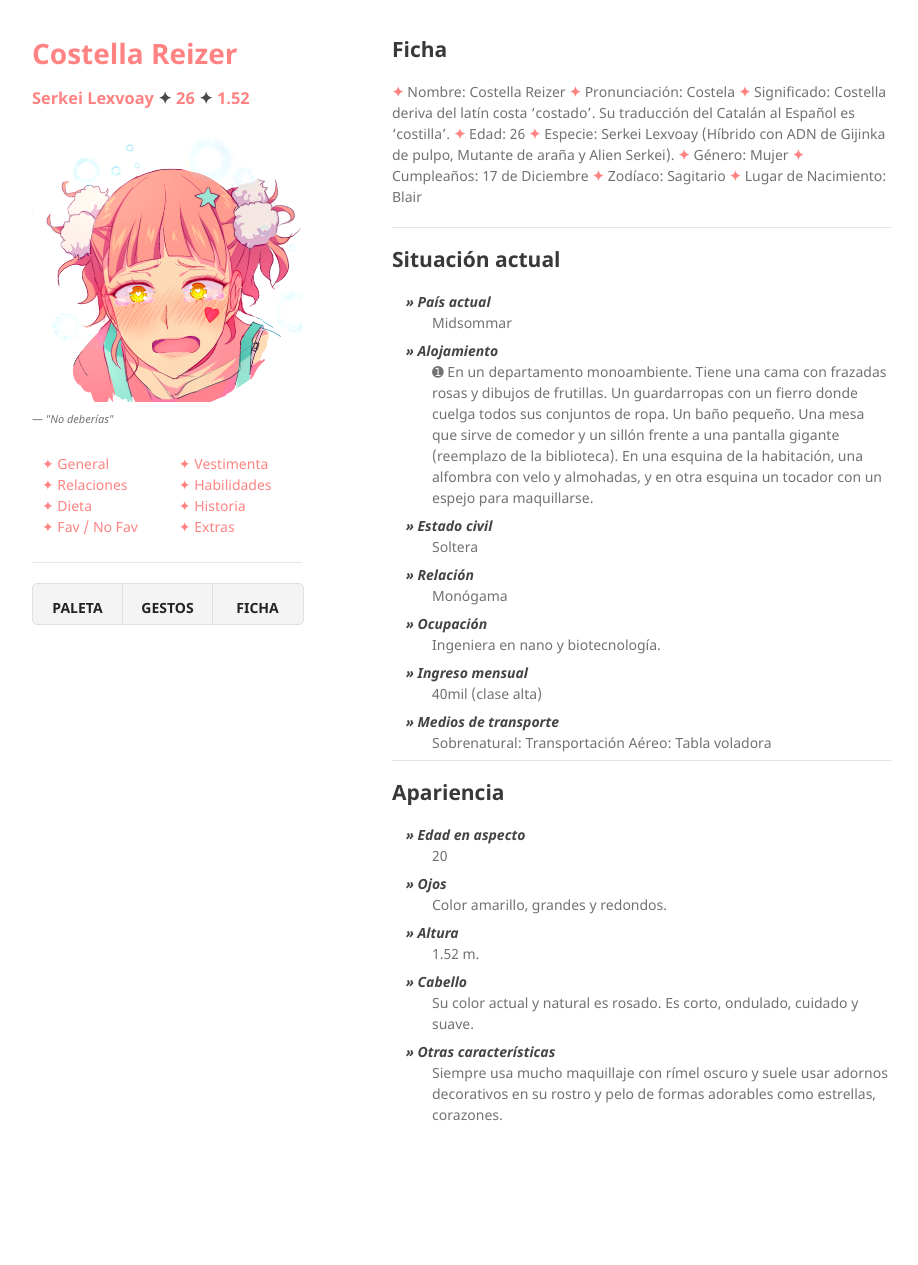
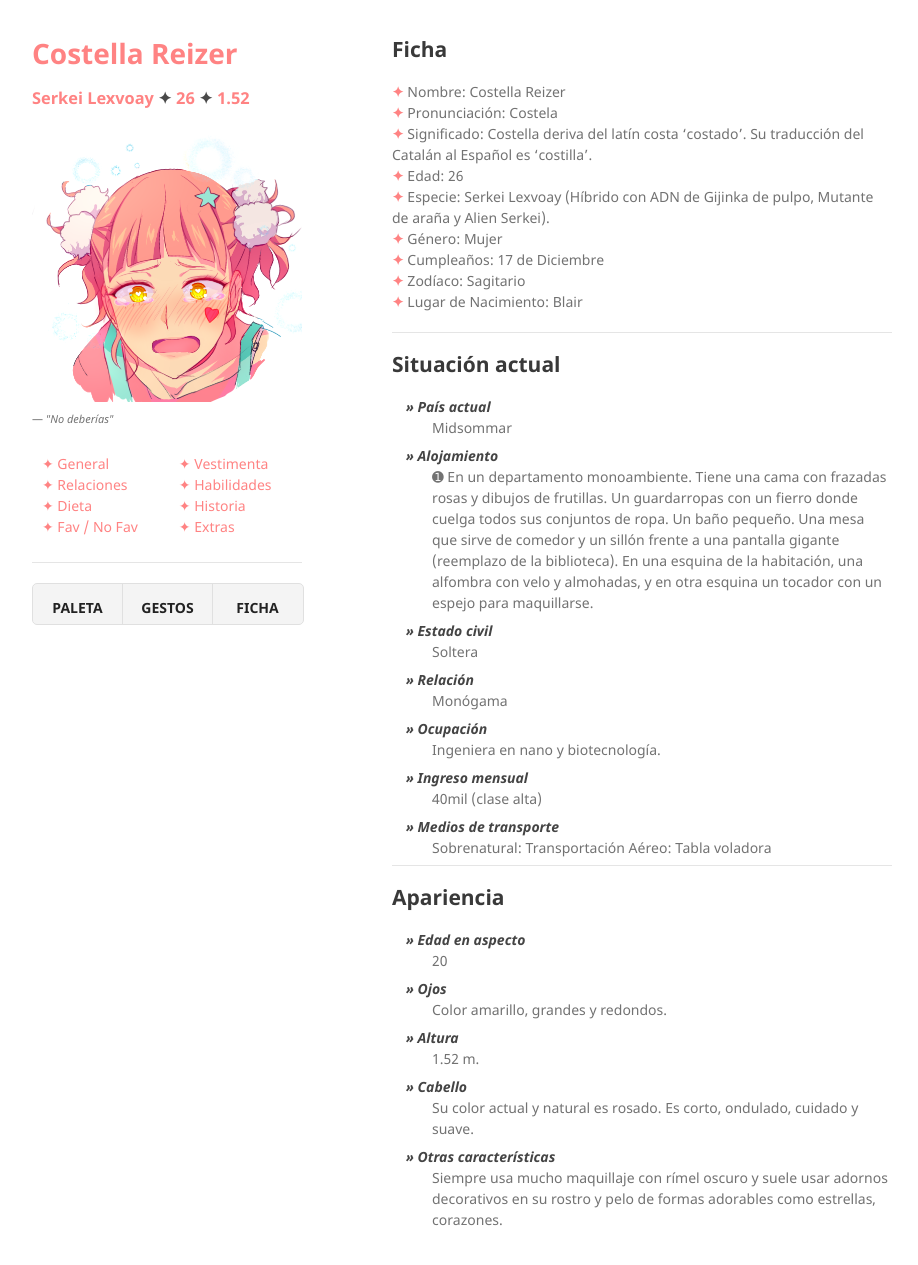
Before and after one commit to BlairSander/costella, a Jekyll site: the page built from general.md, in a window 1280 px wide and 1287 px high. Shown: the top 1265 px of the window, without its empty margins (178-1096 px from the left). Built offline with Jekyll 4.4.1, drawn with Linux system fonts in a browser that asks for light colours; our own code applies the rules of GitHub Pages for plain Markdown files.

```diff
--- a/general.md
+++ b/general.md
@@ -3,15 +3,15 @@ layout: default
 ---
 ## Ficha
 
-**✦** Nombre: Costella Reizer
-**✦** Pronunciación: Costela
-**✦** Significado: Costella deriva del latín costa 'costado'. Su traducción del Catalán al Español es 'costilla'.
-**✦** Edad: 26
-**✦** Especie: Serkei Lexvoay (Híbrido con ADN de Gijinka de pulpo, Mutante de araña y Alien Serkei).
-**✦** Género: Mujer
-**✦** Cumpleaños: 17 de Diciembre
-**✦** Zodíaco: Sagitario
-**✦** Lugar de Nacimiento: Blair
+**✦** Nombre: Costella Reizer<br>
+**✦** Pronunciación: Costela<br>
+**✦** Significado: Costella deriva del latín costa 'costado'. Su traducción del Catalán al Español es 'costilla'.<br>
+**✦** Edad: 26 <br>
+**✦** Especie: Serkei Lexvoay (Híbrido con ADN de Gijinka de pulpo, Mutante de araña y Alien Serkei).<br>
+**✦** Género: Mujer<br>
+**✦** Cumpleaños: 17 de Diciembre<br>
+**✦** Zodíaco: Sagitario<br>
+**✦** Lugar de Nacimiento: Blair<br>
 
 * * *
 
```
